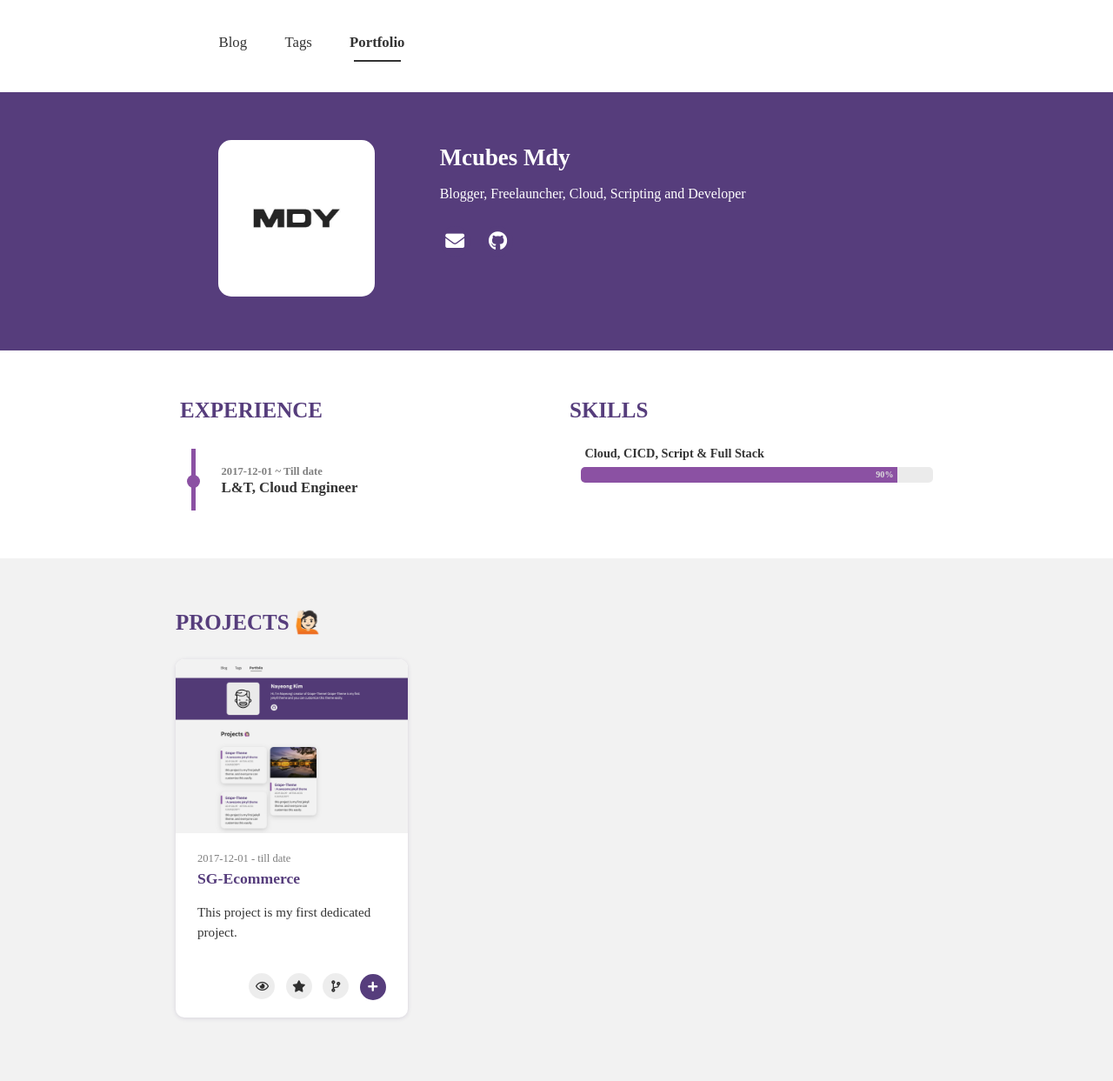
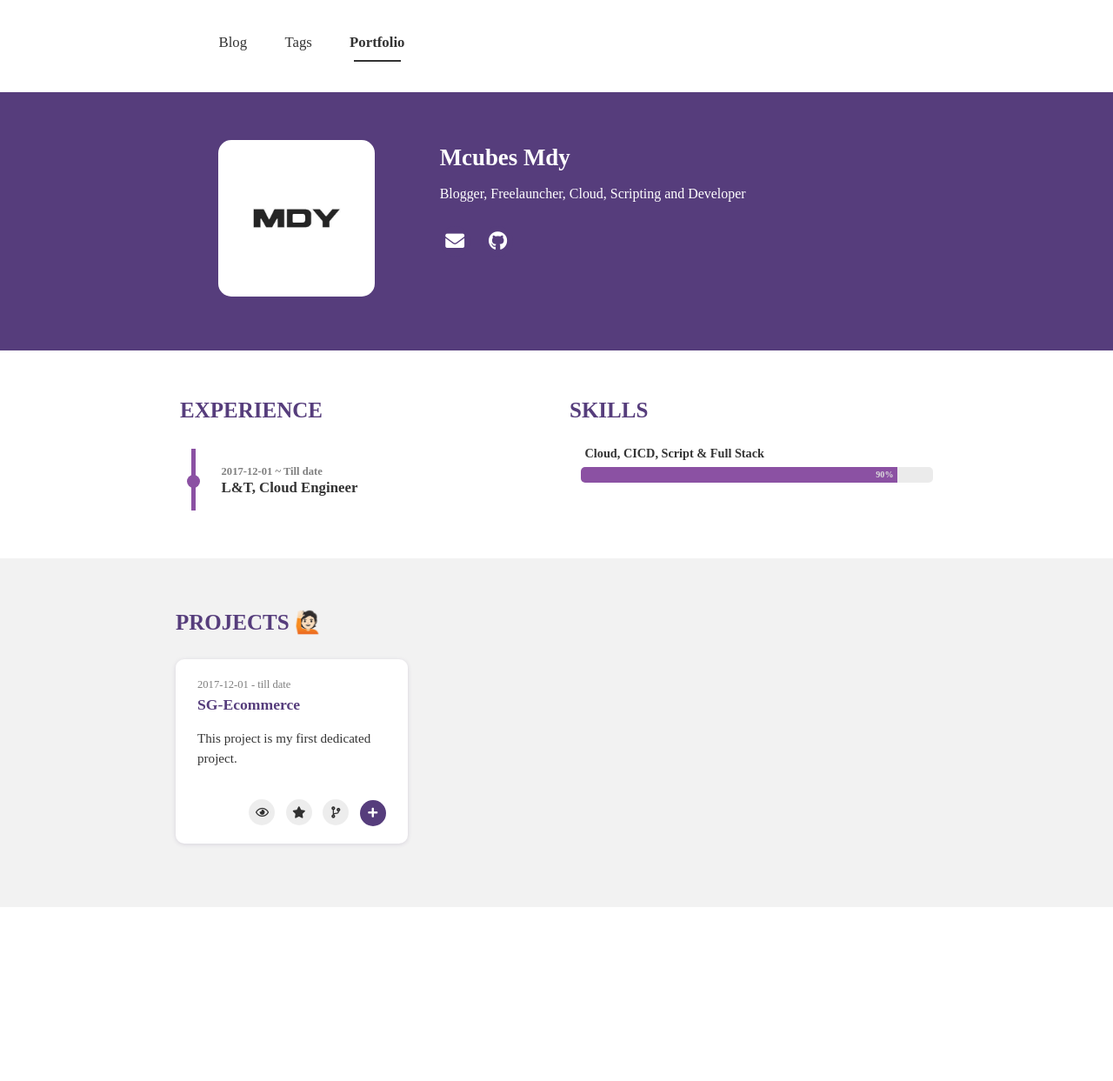
Before and after one commit to mcubescloud/site, a Jekyll site: the page built from portfolio.html, in a window 1280 px wide. Shown: the whole page at 87% size. Built offline with Jekyll 4.4.1, drawn with Linux system fonts in a browser that asks for light colours; nearby versions of some CDN libraries; some web fonts are replaced; after the commit the page ends 1043 px from its top, so only the background shows below that.

Commit message:
Update projects.yml

```diff
--- a/_data/projects.yml
+++ b/_data/projects.yml
@@ -2,7 +2,7 @@
     print : True # If 'False' is selected, it will not be displayed in 'home.html > aside > .proj-content'.
     modal : True # If 'True' is selected, modal can open in 'portfolio.html'.
     url : https://github.com/mdy007 # Full URL
-    image : "portfolio.png" # path: assets/project/
+    #image : "portfolio.png" # path: assets/project/
     date : 2017-12-01 - till date
     title : SG-Ecommerce
     summary : Managing the infra of Ecommerece sites.
```
